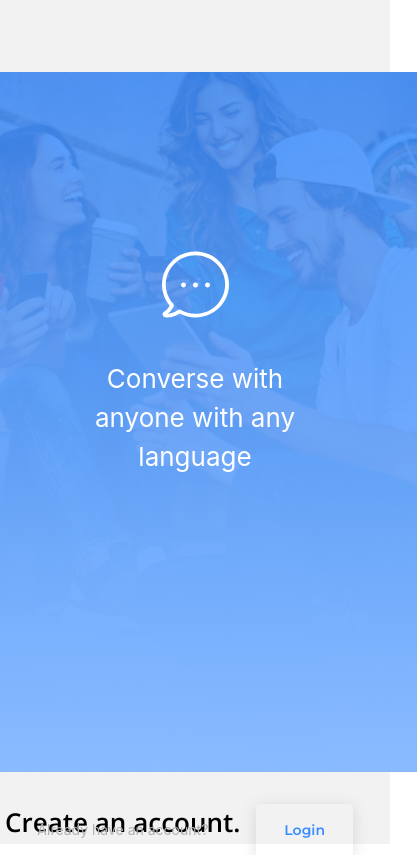
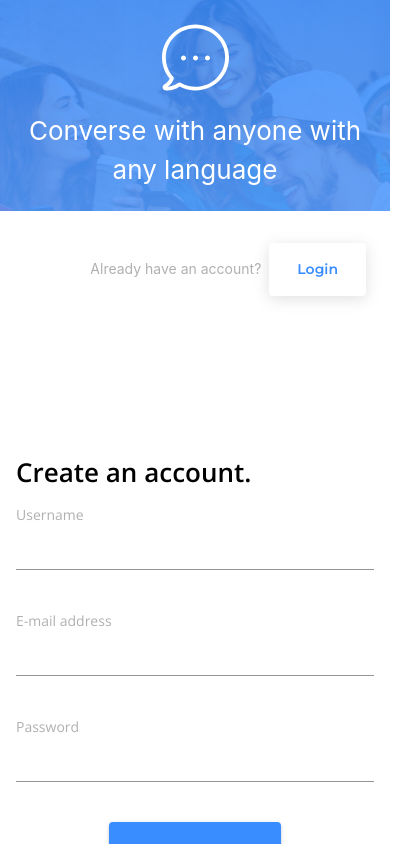
Before and after one commit to francispham/messenger-880, a React (Create React App) app in the folder client/: page / in a window 390 px wide. Shown: the top 855 px of the page, 417 px wide, since content can reach past the window. Built offline with nearby package versions, Linux system fonts and the light colour scheme; no server answers.

Commit message:
Feature: Implemented Responsive Design

```diff
--- a/client/src/Login.js
+++ b/client/src/Login.js
@@ -10,6 +10,7 @@ import {
   FormControl,
   TextField,
   FormLabel,
+  useMediaQuery,
 } from "@material-ui/core";
 import { makeStyles } from "@material-ui/core/styles";
 
@@ -20,11 +21,21 @@ export const useStyles = makeStyles(() => ({
   root: {
     width: '100vw',
     height: '100vh',
+    minWidth: '320px',
+    overflow: 'auto',
     background: '#F2F2F2',
+  },
+  box: {
+    overflow: 'hidden',
   },
   grid: {
     width: '1024px',
     height: '700px',
+    background: '#FFFFFF',
+  },
+  grid750: {
+    width: '100%',
+    overflow: 'auto',
     background: '#FFFFFF',
   },
   subGrid: {
@@ -35,10 +46,21 @@ export const useStyles = makeStyles(() => ({
     height: '358px',
     padding: '2rem',
   },
+  form750: {
+    width: '-webkit-fill-available',
+    margin: '0 1rem',
+    height: '358px',
+  },
   topButton: {
     padding: '1em 2em',
     fontWeight: '600',
     boxShadow: 'rgba(100, 100, 111, 0.2) 0px 3px 15px 0px'
+  },
+  topButton750: {
+    padding: '1em 2em',
+    fontWeight: '600',
+    boxShadow: 'rgba(100, 100, 111, 0.2) 0px 3px 15px 0px',
+    margin: '1rem 0.5rem',
   },
   button: {
     padding: '1em 4em',
@@ -49,6 +71,8 @@ export const useStyles = makeStyles(() => ({
 const Login = (props) => {
   const history = useHistory();
   const classes = useStyles();
+  const matches = useMediaQuery('(min-width:750px)');
+  const smMatches = useMediaQuery('(min-width:600px)');
   const { user, login } = props;
 
   const handleLogin = async (event) => {
@@ -70,19 +94,26 @@ const Login = (props) => {
       justifyContent="center"
       className={classes.root}
     >
-      <Grid container item className={classes.grid}>
-        <Grid container alignItems="center" justifyContent="center" item xs={12} sm={5}>
+      <Grid style={ !smMatches ? {height: "100vh"}: null } container item className={matches ? classes.grid : classes.grid750}>
+        {smMatches && <Grid container alignItems="center" justifyContent="center" item sm={5}>
           <SideBanner />
-        </Grid>
+        </Grid>}
         <Grid container justifyContent="center" item xs={12} sm={7}>
           <Box position="relative" width="100%">
+            {!smMatches && <Box
+              className={ classes.box}
+              height= "25vh"
+              width="100%"
+            >
+              <SideBanner />
+            </Box>}
             <Box position="absolute" right={0} width="100%" padding={2}>
               <Grid container alignItems="baseline" justifyContent="flex-end" item>
                 <Box fontSize="fontSize" color="secondary.main">Don&#39;t have an account?</Box>
                 <Button
                   color="primary"
                   onClick={() => history.push("/register")}
-                  className={classes.topButton}>Create account</Button>
+                  className={matches ? classes.topButton : classes.topButton750}>Create account</Button>
               </Grid>
             </Box>
             <Grid
@@ -93,7 +124,7 @@ const Login = (props) => {
               alignItems="center"
               className={classes.subGrid}
             >
-              <Box className={classes.form}>
+              <Box className={matches ? classes.form : classes.form750}>
                 <Typography variant="h3" component="h3">Welcome back!</Typography>
                 <form onSubmit={handleLogin}>
                   <Grid>
--- a/client/src/Signup.js
+++ b/client/src/Signup.js
@@ -9,6 +9,7 @@ import {
   FormControl,
   TextField,
   FormLabel,
+  useMediaQuery,
 } from "@material-ui/core";
 import { makeStyles } from "@material-ui/core/styles";
 
@@ -19,11 +20,21 @@ export const useStyles = makeStyles(() => ({
   root: {
     width: '100vw',
     height: '100vh',
+    overflow: 'auto',
+    minWidth: '320px',
     background: '#F2F2F2',
+  },
+  box: {
+    overflow: 'hidden',
   },
   grid: {
     width: '1024px',
     height: '700px',
+    background: '#FFFFFF',
+  },
+  grid750: {
+    width: '100%',
+    overflow: 'auto',
     background: '#FFFFFF',
   },
   subGrid: {
@@ -34,10 +45,21 @@ export const useStyles = makeStyles(() => ({
     height: '358px',
     padding: '2rem',
   },
+  form750: {
+    width: '-webkit-fill-available',
+    margin: '0 1rem',
+    height: '358px',
+  },
   topButton: {
     padding: '1em 2em',
     fontWeight: '600',
-    boxShadow: 'rgba(100, 100, 111, 0.2) 0px 3px 15px 0px'
+    boxShadow: 'rgba(100, 100, 111, 0.2) 0px 3px 15px 0px',
+  },
+  topButton750: {
+    padding: '1em 2em',
+    fontWeight: '600',
+    boxShadow: 'rgba(100, 100, 111, 0.2) 0px 3px 15px 0px',
+    margin: '1rem 0.5rem',
   },
   button: {
     padding: '1em 4em',
@@ -48,6 +70,8 @@ export const useStyles = makeStyles(() => ({
 const Login = (props) => {
   const history = useHistory();
   const classes = useStyles();
+  const matches = useMediaQuery('(min-width:750px)');
+  const smMatches = useMediaQuery('(min-width:600px)');
   const { user, register } = props;
 
   const handleRegister = async (event) => {
@@ -70,19 +94,26 @@ const Login = (props) => {
       justifyContent="center"
       className={classes.root}
     >
-      <Grid container item className={classes.grid}>
-        <Grid container alignItems="center" justifyContent="center" item xs={12} sm={5}>
+      <Grid style={ !smMatches ? {height: "100vh"}: null } container item className={matches ? classes.grid : classes.grid750}>
+        {smMatches && <Grid container alignItems="center" justifyContent="center" item sm={5}>
           <SideBanner />
-        </Grid>
+        </Grid>}
         <Grid container justifyContent="center" item xs={12} sm={7}>
           <Box position="relative" width="100%">
+            {!smMatches && <Box
+                className={ classes.box}
+                height= "25vh"
+                width="100%"
+            >
+              <SideBanner />
+            </Box>}
             <Box right={0} position="absolute" width="100%" padding={2}>
               <Grid container alignItems="baseline" justifyContent="flex-end" item>
                 <Box fontSize="fontSize" color="secondary.main">Already have an account?</Box>
                 <Button
                   color="primary"
                   onClick={() => history.push("/login")}
-                  className={classes.topButton}>Login</Button>
+                  className={matches ? classes.topButton : classes.topButton750}>Login</Button>
               </Grid>
             </Box>
             <Grid
@@ -93,7 +124,7 @@ const Login = (props) => {
               alignItems="center"
               className={classes.subGrid}
             >
-              <Box className={classes.form}>
+              <Box className={matches ? classes.form : classes.form750}>
                 <Typography variant="h4" component="h3">Create an account.</Typography>
                 <form onSubmit={handleRegister}>
                   <Grid>
--- a/client/src/components/SideBanner.js
+++ b/client/src/components/SideBanner.js
@@ -2,6 +2,7 @@ import React from "react";
 import {
   Grid,
   Box,
+  useMediaQuery,
 } from "@material-ui/core";
 import { makeStyles } from "@material-ui/core/styles";
 
@@ -16,16 +17,22 @@ const useStyles = makeStyles(() => ({
   },
   subBox: {
     opacity: '0.85',
+    height: '100%',
     background: 'linear-gradient(#3A8DFF, #86B9FF)',
   },
   subGrid: {
     height: '100%',
-    padding: '3.5rem',
+    padding: '0.5rem',
+  },
+  subGrid600: {
+    padding: '0.5rem',
   },
 }));
 
 export default function SideBanner() {
   const classes = useStyles();
+  const smMatches = useMediaQuery('(min-width:600px)');
+  const matches = useMediaQuery('(min-width:376px)');
 
   return (
     <Box
@@ -42,7 +49,9 @@ export default function SideBanner() {
         />
       <Box
         height= "100%"
-        top={-45}
+        top={smMatches ? -45 : 0}
+        left= {0}
+        right= {0}
         position="absolute"
       >
         <Grid
@@ -51,20 +60,20 @@ export default function SideBanner() {
           direction="column"
           alignItems="center"
           justifyContent="center"
-          className={classes.subGrid}
+          className={smMatches ? classes.subGrid : classes.subGrid600}
         >
-          <Box padding="5px">
+          <Box padding={smMatches ? "5px" : "1rem"}>
             <CommentIcon />
           </Box>
-          <Box
-            padding= "2rem"
+          {matches && <Box
+            padding= {smMatches ? "3rem" : "0"}
             fontSize= "26px"
             color= "#FFFFFF"
             textAlign= "center"
             lineHeight={1.5}
           >
             Converse with anyone with any language
-          </Box>
+          </Box>}
         </Grid>
       </Box>
     </Box>
```
